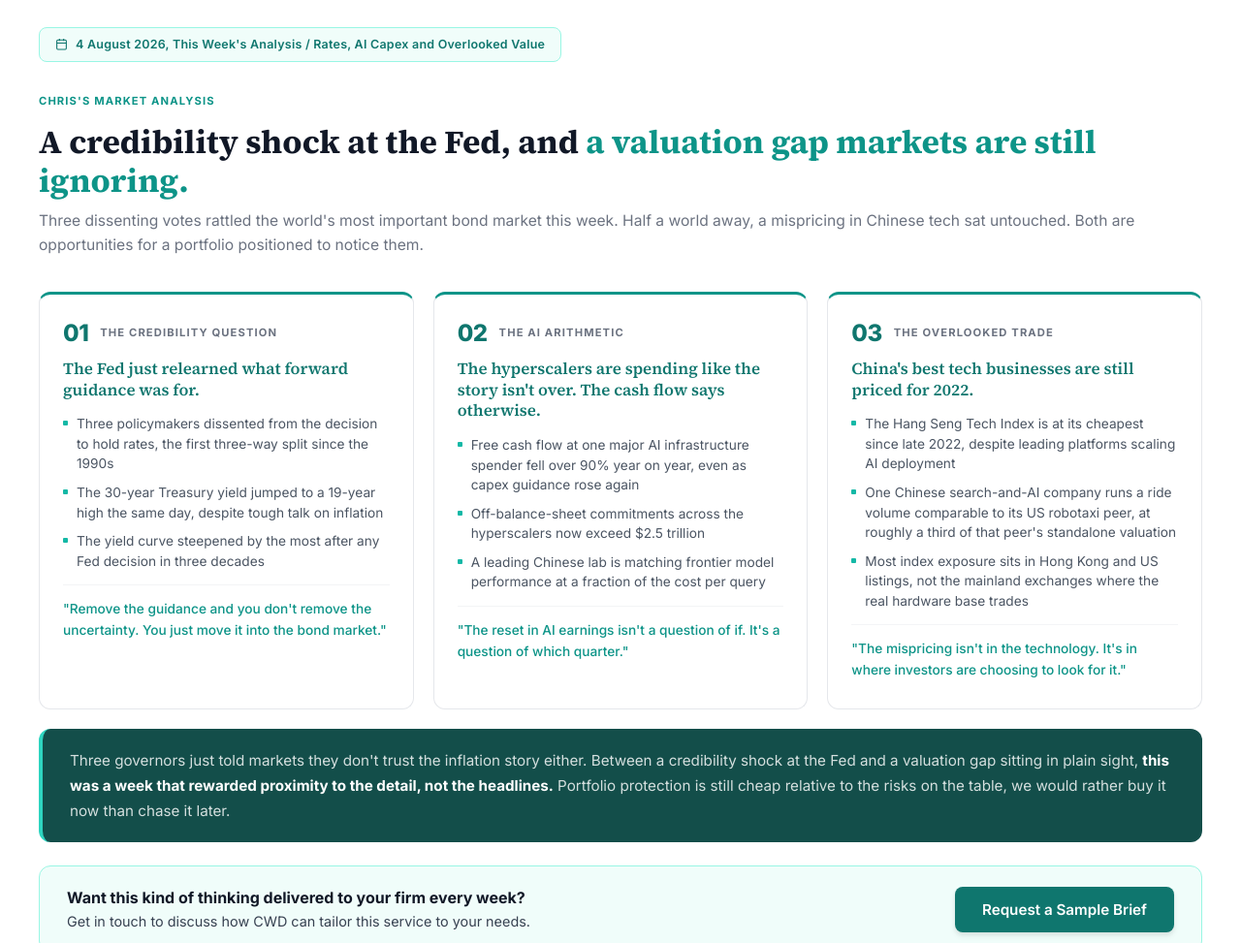
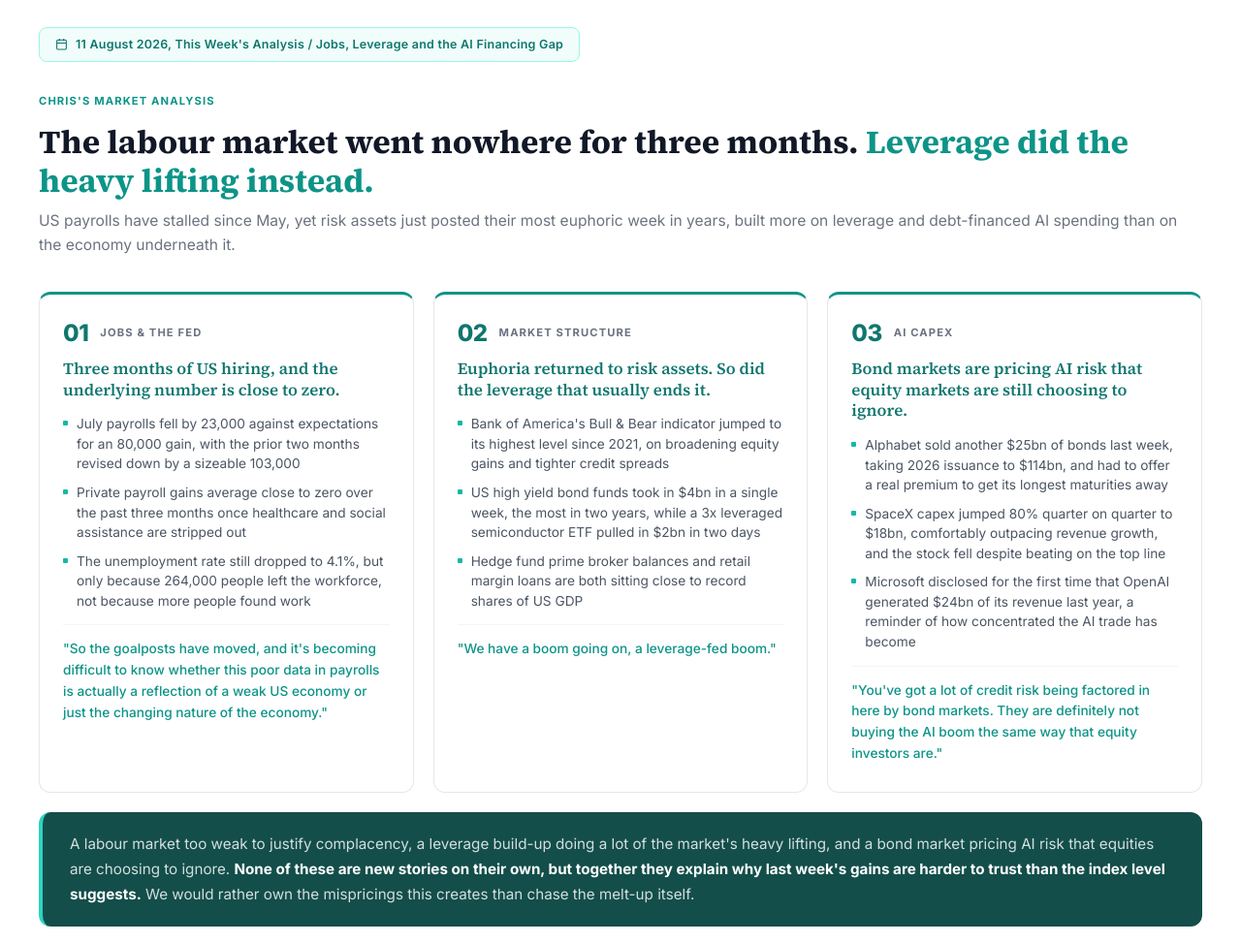
Before and after one commit to mckdarbyshire/cwdwebsite, a plain HTML site: page insights.html in a window 1280 px wide. Shown: the part 1120-2093 px from the top of the page at 97% size. Drawn offline with nearby package versions, Linux system fonts and the light colour scheme.

Commit message:
Add files via upload

```diff
--- a/insights.html
+++ b/insights.html
@@ -1895,56 +1895,56 @@
             <p class="section-subtitle">Below is Chris's read on this week's markets, the same analysis that shapes every CWD client conversation. It's a small sample of the thinking clients receive from CWD every week.</p>
             <div class="brief-date-badge">
                 <svg width="13" height="13" viewBox="0 0 24 24" fill="none" stroke="currentColor" stroke-width="2"><rect x="3" y="4" width="18" height="18" rx="2" ry="2"/><line x1="16" y1="2" x2="16" y2="6"/><line x1="8" y1="2" x2="8" y2="6"/><line x1="3" y1="10" x2="21" y2="10"/></svg>
-                4 August 2026, This Week's Analysis / Rates, AI Capex and Overlooked Value
+                11 August 2026, This Week's Analysis / Jobs, Leverage and the AI Financing Gap
             </div>
             <div class="brief-meta">
                 <div class="brief-doc-type">Chris's Market Analysis</div>
-                <h3 class="brief-headline">A credibility shock at the Fed, and <span>a valuation gap markets are still ignoring.</span></h3>
-                <p class="brief-tagline">Three dissenting votes rattled the world's most important bond market this week. Half a world away, a mispricing in Chinese tech sat untouched. Both are opportunities for a portfolio positioned to notice them.</p>
+                <h3 class="brief-headline">The labour market went nowhere for three months. <span>Leverage did the heavy lifting instead.</span></h3>
+                <p class="brief-tagline">US payrolls have stalled since May, yet risk assets just posted their most euphoric week in years, built more on leverage and debt-financed AI spending than on the economy underneath it.</p>
             </div>
             <div class="brief-topic-grid">
                 <div class="brief-topic-card">
                     <div class="brief-topic-header">
                         <span class="brief-topic-number">01</span>
-                        <span class="brief-topic-label">The Credibility Question</span>
+                        <span class="brief-topic-label">Jobs &amp; the Fed</span>
                     </div>
-                    <h4 class="brief-topic-title">The Fed just relearned what forward guidance was for.</h4>
+                    <h4 class="brief-topic-title">Three months of US hiring, and the underlying number is close to zero.</h4>
                     <ul class="brief-topic-bullets">
-                        <li>Three policymakers dissented from the decision to hold rates, the first three-way split since the 1990s</li>
-                        <li>The 30-year Treasury yield jumped to a 19-year high the same day, despite tough talk on inflation</li>
-                        <li>The yield curve steepened by the most after any Fed decision in three decades</li>
+                        <li>July payrolls fell by 23,000 against expectations for an 80,000 gain, with the prior two months revised down by a sizeable 103,000</li>
+                        <li>Private payroll gains average close to zero over the past three months once healthcare and social assistance are stripped out</li>
+                        <li>The unemployment rate still dropped to 4.1%, but only because 264,000 people left the workforce, not because more people found work</li>
                     </ul>
-                    <div class="brief-topic-quote">"Remove the guidance and you don't remove the uncertainty. You just move it into the bond market."</div>
+                    <div class="brief-topic-quote">"So the goalposts have moved, and it's becoming difficult to know whether this poor data in payrolls is actually a reflection of a weak US economy or just the changing nature of the economy."</div>
                 </div>
                 <div class="brief-topic-card">
                     <div class="brief-topic-header">
                         <span class="brief-topic-number">02</span>
-                        <span class="brief-topic-label">The AI Arithmetic</span>
+                        <span class="brief-topic-label">Market Structure</span>
                     </div>
-                    <h4 class="brief-topic-title">The hyperscalers are spending like the story isn't over. The cash flow says otherwise.</h4>
+                    <h4 class="brief-topic-title">Euphoria returned to risk assets. So did the leverage that usually ends it.</h4>
                     <ul class="brief-topic-bullets">
-                        <li>Free cash flow at one major AI infrastructure spender fell over 90% year on year, even as capex guidance rose again</li>
-                        <li>Off-balance-sheet commitments across the hyperscalers now exceed $2.5 trillion</li>
-                        <li>A leading Chinese lab is matching frontier model performance at a fraction of the cost per query</li>
+                        <li>Bank of America's Bull &amp; Bear indicator jumped to its highest level since 2021, on broadening equity gains and tighter credit spreads</li>
+                        <li>US high yield bond funds took in $4bn in a single week, the most in two years, while a 3x leveraged semiconductor ETF pulled in $2bn in two days</li>
+                        <li>Hedge fund prime broker balances and retail margin loans are both sitting close to record shares of US GDP</li>
                     </ul>
-                    <div class="brief-topic-quote">"The reset in AI earnings isn't a question of if. It's a question of which quarter."</div>
+                    <div class="brief-topic-quote">"We have a boom going on, a leverage-fed boom."</div>
                 </div>
                 <div class="brief-topic-card">
                     <div class="brief-topic-header">
                         <span class="brief-topic-number">03</span>
-                        <span class="brief-topic-label">The Overlooked Trade</span>
+                        <span class="brief-topic-label">AI Capex</span>
                     </div>
-                    <h4 class="brief-topic-title">China's best tech businesses are still priced for 2022.</h4>
+                    <h4 class="brief-topic-title">Bond markets are pricing AI risk that equity markets are still choosing to ignore.</h4>
                     <ul class="brief-topic-bullets">
-                        <li>The Hang Seng Tech Index is at its cheapest since late 2022, despite leading platforms scaling AI deployment</li>
-                        <li>One Chinese search-and-AI company runs a ride volume comparable to its US robotaxi peer, at roughly a third of that peer's standalone valuation</li>
-                        <li>Most index exposure sits in Hong Kong and US listings, not the mainland exchanges where the real hardware base trades</li>
+                        <li>Alphabet sold another $25bn of bonds last week, taking 2026 issuance to $114bn, and had to offer a real premium to get its longest maturities away</li>
+                        <li>SpaceX capex jumped 80% quarter on quarter to $18bn, comfortably outpacing revenue growth, and the stock fell despite beating on the top line</li>
+                        <li>Microsoft disclosed for the first time that OpenAI generated $24bn of its revenue last year, a reminder of how concentrated the AI trade has become</li>
                     </ul>
-                    <div class="brief-topic-quote">"The mispricing isn't in the technology. It's in where investors are choosing to look for it."</div>
+                    <div class="brief-topic-quote">"You've got a lot of credit risk being factored in here by bond markets. They are definitely not buying the AI boom the same way that equity investors are."</div>
                 </div>
             </div>
             <div class="brief-summary-bar">
-                <p>Three governors just told markets they don't trust the inflation story either. Between a credibility shock at the Fed and a valuation gap sitting in plain sight, <strong>this was a week that rewarded proximity to the detail, not the headlines.</strong> Portfolio protection is still cheap relative to the risks on the table, we would rather buy it now than chase it later.</p>
+                <p>A labour market too weak to justify complacency, a leverage build-up doing a lot of the market's heavy lifting, and a bond market pricing AI risk that equities are choosing to ignore. <strong>None of these are new stories on their own, but together they explain why last week's gains are harder to trust than the index level suggests.</strong> We would rather own the mispricings this creates than chase the melt-up itself.</p>
             </div>
             <div class="brief-cta-bar">
                 <div class="brief-cta-text">
```
